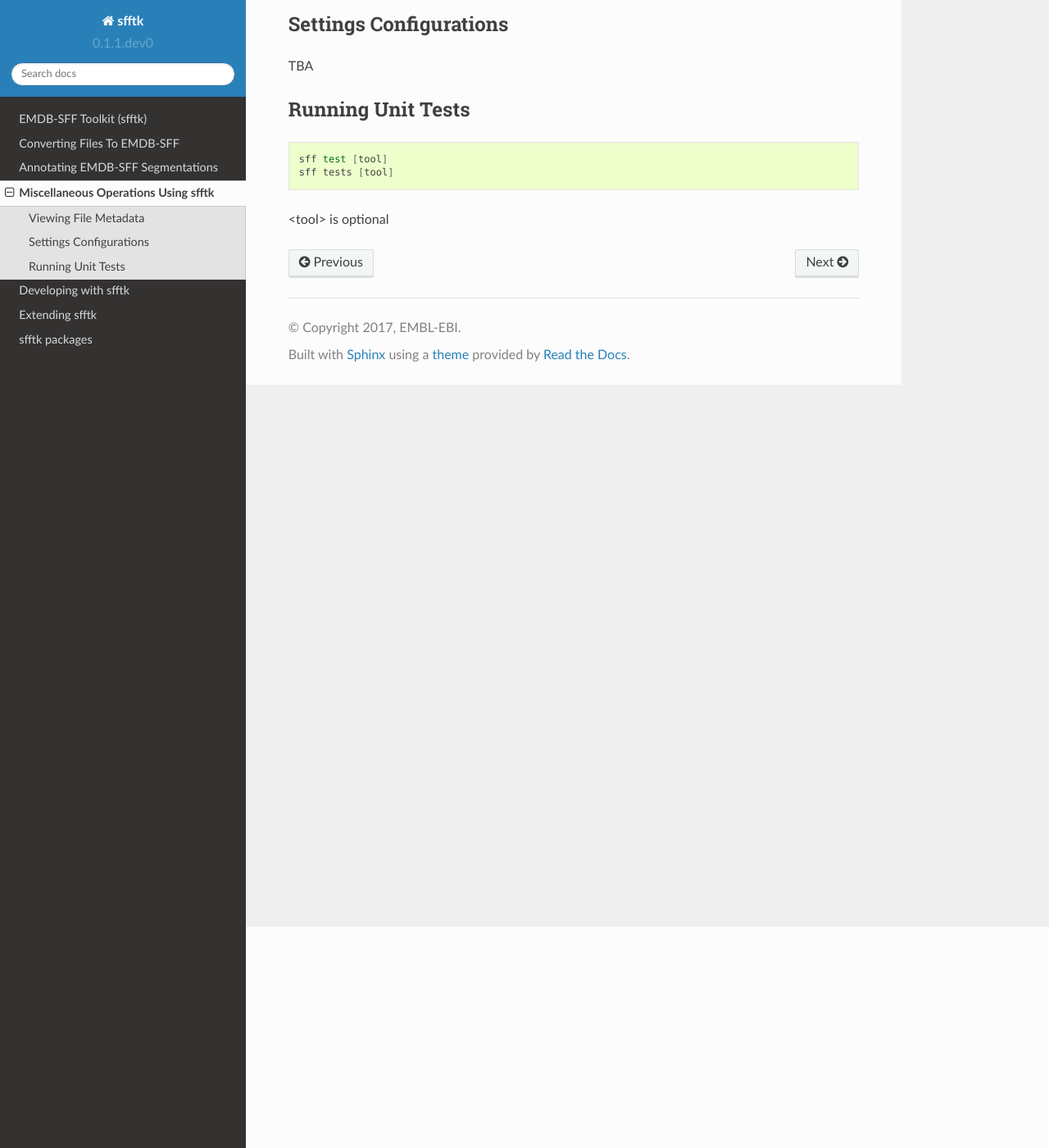
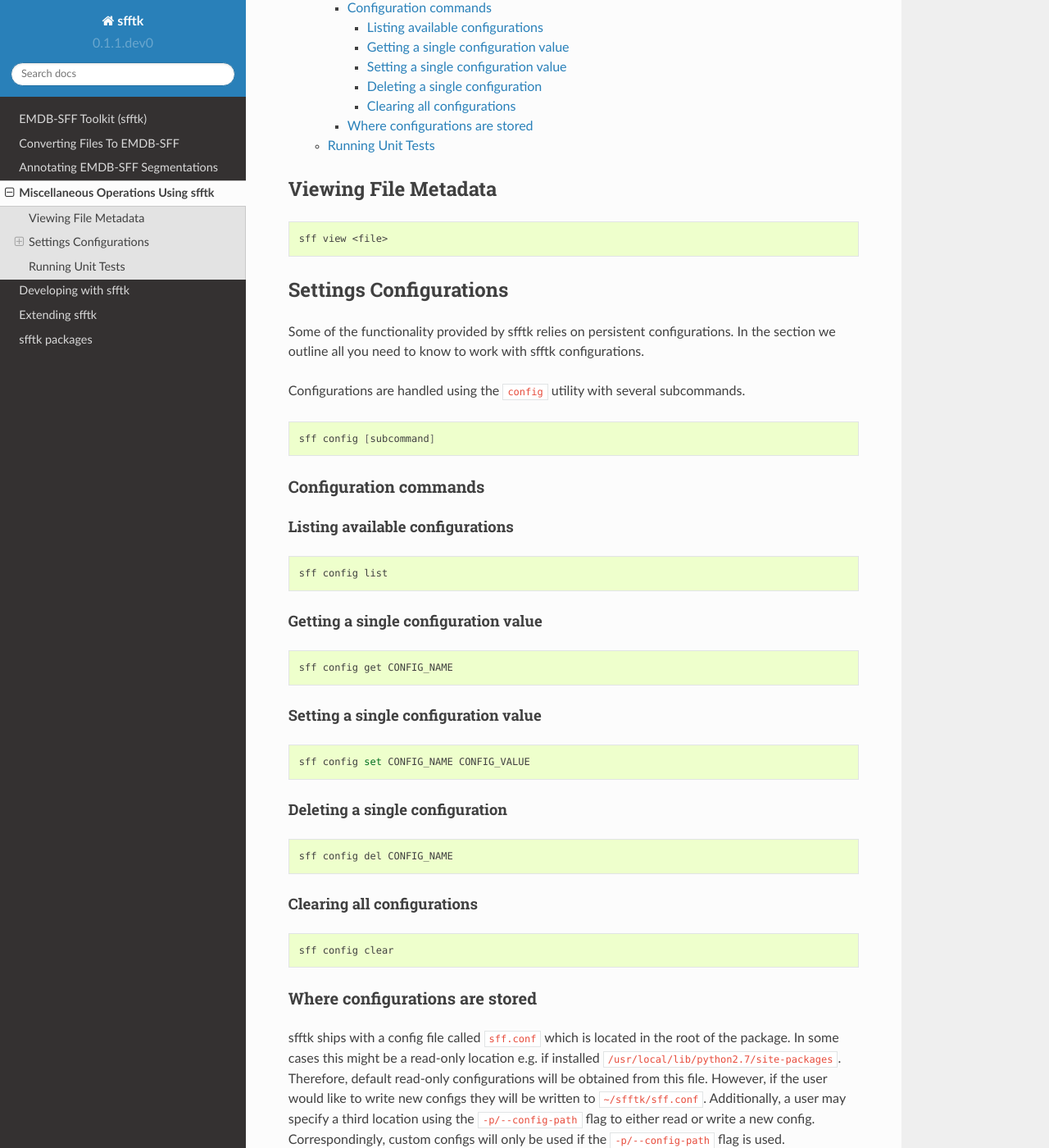
Before and after one commit to emdb-empiar/sfftk, a Sphinx documentation site: the page built from docs/misc.rst, in a window 1280 px wide and 1400 px high, scrolled down 270 px. Shown: the whole window at 82% size. Built offline with Sphinx 7.4.7 and the Read the Docs theme 2.0.0, drawn with Linux system fonts in a browser that asks for light colours; some of the changed text lies outside the part shown.

Commit message:
updated misc to detail configurations

```diff
--- a/docs/misc.rst
+++ b/docs/misc.rst
@@ -1,6 +1,8 @@
 ====================================
 Miscellaneous Operations Using sfftk
 ====================================
+
+.. contents::
 
 Viewing File Metadata
 =====================
@@ -12,14 +14,91 @@ Viewing File Metadata
 Settings Configurations
 =======================
 
-TBA
+Some of the functionality provided by sfftk relies on persistent configurations. In the section we outline all you need to know to work with sfftk configurations.
+
+Configurations are handled using the ``config`` utility with several subcommands.
+
+.. code:: bash
+
+	sff config [subcommand]
+
+
+Configuration commands
+----------------------
+
+Listing available configurations
+~~~~~~~~~~~~~~~~~~~~~~~~~~~~~~~~~~~~~~
+
+.. code:: bash
+
+	sff config list
+
+Getting a single configuration value
+~~~~~~~~~~~~~~~~~~~~~~~~~~~~~~~~~~~~~~
+
+.. code:: bash
+
+	sff config get CONFIG_NAME
+
+Setting a single configuration value
+~~~~~~~~~~~~~~~~~~~~~~~~~~~~~~~~~~~~~~
+
+.. code:: bash
+
+	sff config set CONFIG_NAME CONFIG_VALUE
+
+Deleting a single configuration
+~~~~~~~~~~~~~~~~~~~~~~~~~~~~~~~~~~~~~~
+
+.. code:: bash
+
+	sff config del CONFIG_NAME
+
+Clearing all configurations
+~~~~~~~~~~~~~~~~~~~~~~~~~~~~~~~~~~~~~~
+
+.. code:: bash
+
+	sff config clear
+
+Where configurations are stored
+---------------------------------
+
+sfftk ships with a config file called ``sff.conf`` which is located in the root of the package.
+In some cases this might be a read-only location e.g. if installed ``/usr/local/lib/python2.7/site-packages``.
+Therefore, default read-only configurations will be obtained from this file.
+However, if the user would like to write new configs they will be written to ``~/sfftk/sff.conf``.
+Additionally, a user may specify a third location using the ``-p/--config-path`` flag to either read or write a new config.
+Correspondingly, custom configs will only be used if the ``-p/--config-path`` flag is used.
+
+For example
+
+.. code:: bash
+
+	sff config set NAME VAL
+
+will add the line ``NAME=VAL`` to ``~/.sfftk/sff.conf`` but
+
+.. code:: bash
+
+	sff config set NAME VAL --config-path /path/to/sff.conf
+
+will add it to ``/path/to/sff.conf`` (provided it is writable by the current user).
+
+The order of precedence, therefore is:
+
+- custom configs specified with ``-p/--config-path``;
+
+- user configs in ``~/.sfftk/sff.conf``; then
+
+- packaged configs (fallback if none of the above are present);
+
 
 Running Unit Tests
 ==================
 
 .. code:: bash
 
-    sff test [tool]
     sff tests [tool]
 
-<tool> is optional
+``<tool>`` is optional and if left out all tests for all packages are run.
```
Also changed, not shown: 5 other files.
